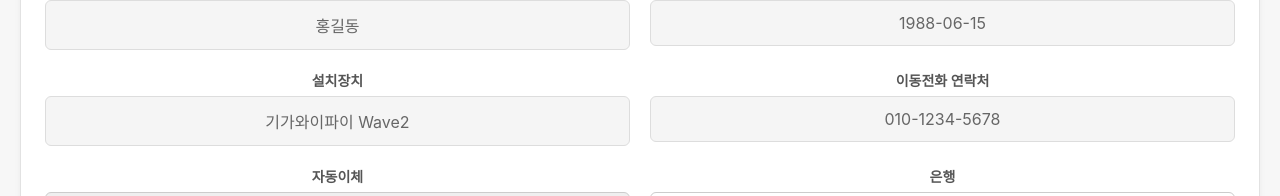
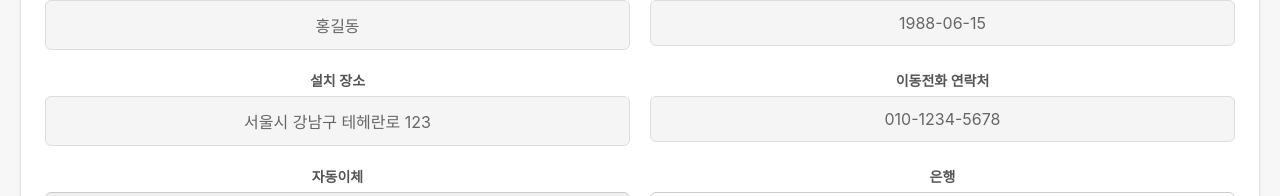
Before and after one commit to kafoo0105/taxrobot, a React (Create React App) app in the folder frontend/: page / in a window 1280 px wide. Shown: the part 151-347 px from the top of the page. Built offline with nearby package versions, Linux system fonts and the light colour scheme.

Commit message:
설치 장소 수정

```diff
--- a/frontend/src/data/getInitialData.js
+++ b/frontend/src/data/getInitialData.js
@@ -7,7 +7,7 @@ export const getInitialData = () => ({
     name: "홍길동",                    // 가입자명 (자동입력, 수정불가)
     birth: "1988-06-15",              // 생년월일 (자동입력, 수정불가)
     phone: "010-1234-5678",           // 연락처 (자동입력, 수정불가)
-    device: "기가와이파이 Wave2",      // 설치장치 (자동입력)
+    address: "서울시 강남구 테헤란로 123",      // 설치장소 (자동입력)
     taxInvoice: true,                // 세금계산서 발행 여부 (기본 체크)
     autoPaymentType: "",             // 자동이체 선택: 카드/계좌
     bank: "국민은행",                 // 은행명 (자동입력+수정가능)
--- a/frontend/src/sections/PDFSectionSubscriber.js
+++ b/frontend/src/sections/PDFSectionSubscriber.js
@@ -39,8 +39,8 @@ const PDFSectionSubscriber = ({ formState, dispatch, invalidKeys = [] }) => {
         </FormGroup>
 
         <FormGroup>
-          <Label>설치장치</Label>
-          <ReadOnly>{formState.device}</ReadOnly>
+          <Label>설치 장소</Label>
+          <ReadOnly>{formState.address}</ReadOnly>
         </FormGroup>
 
         <FormGroup>
--- a/frontend/src/utils/validateForm.js
+++ b/frontend/src/utils/validateForm.js
@@ -8,7 +8,7 @@ export const validateForm = (formState) => {
     'name',
     'birth',
     'phone',
-    'device',
+    'address',
     'autoPaymentType',
     'bank',
     'account',
```
